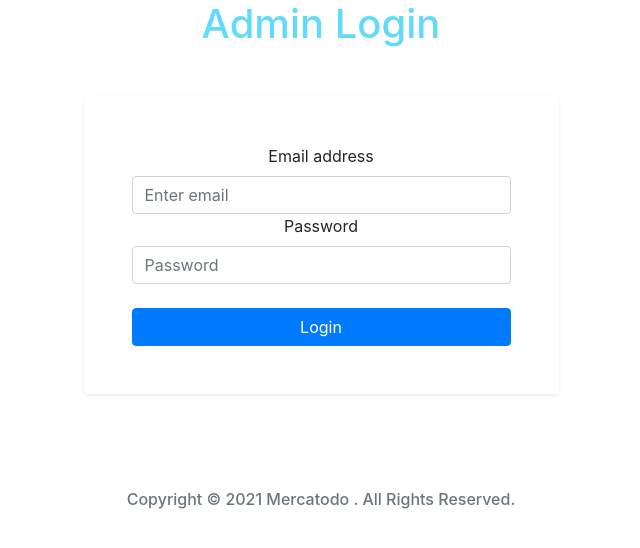
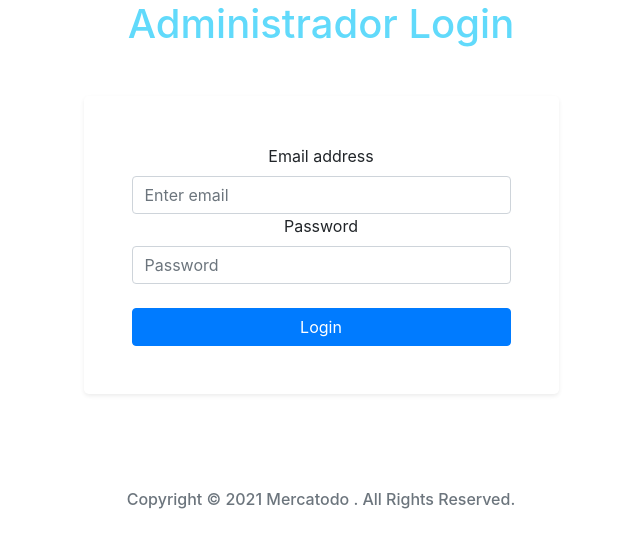
Before and after one commit to zayda07/mercatodo, a React (Create React App) app in the folder front-end/: page / in a window 1280 px wide. Shown: the top 548 px of the page, without its empty margins (319-959 px from the left). Built offline with nearby package versions, Linux system fonts and the light colour scheme.

Commit message:
cambio login

```diff
--- a/front-end/src/components/Login/Login.js
+++ b/front-end/src/components/Login/Login.js
@@ -5,7 +5,7 @@ const Login = () => {
     return (
         <>
             <Container class="mt-5">
-                <h1 className="title">Admin Login</h1>
+                <h1 className="title">Administrador Login</h1>
                 <Row className="mt-5">
                     <Col
                         lg={5}
```
